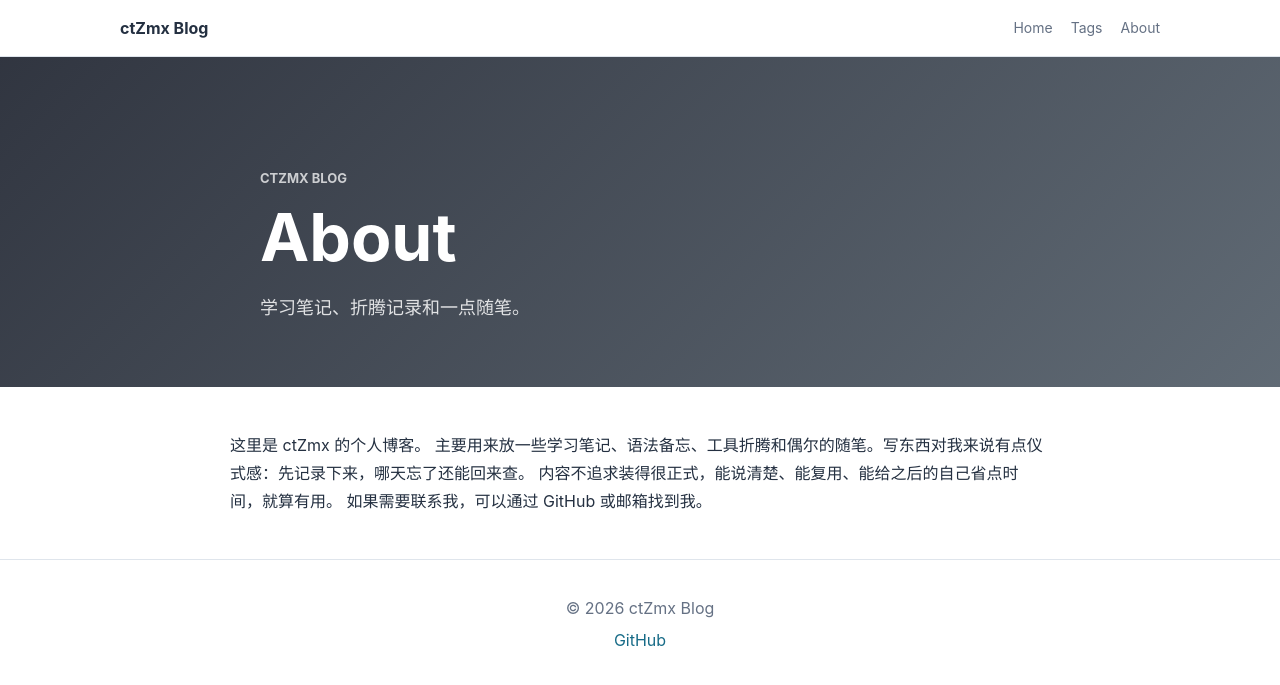
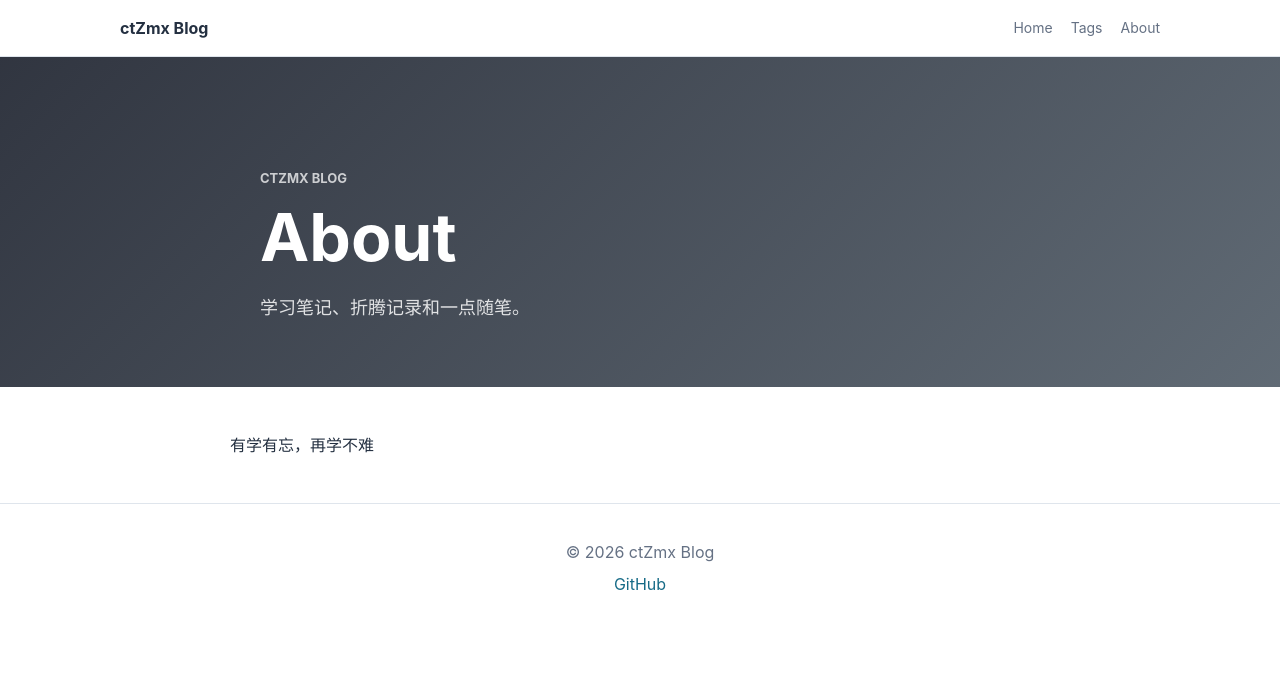
Before and after one commit to ctzmx/ctzmx.github.io, a Jekyll site: the page built from about.html, in a window 1280 px wide. Shown: the top 685 px of the page. Built offline with Jekyll 4.4.1, drawn with Linux system fonts in a browser that asks for light colours.

Commit message:
Update about.html

```diff
--- a/about.html
+++ b/about.html
@@ -5,10 +5,4 @@ description: "学习笔记、折腾记录和一点随笔。"
 permalink: /about/
 ---
 
-这里是 ctZmx 的个人博客。
-
-主要用来放一些学习笔记、语法备忘、工具折腾和偶尔的随笔。写东西对我来说有点仪式感：先记录下来，哪天忘了还能回来查。
-
-内容不追求装得很正式，能说清楚、能复用、能给之后的自己省点时间，就算有用。
-
-如果需要联系我，可以通过 GitHub 或邮箱找到我。
+有学有忘，再学不难
```
